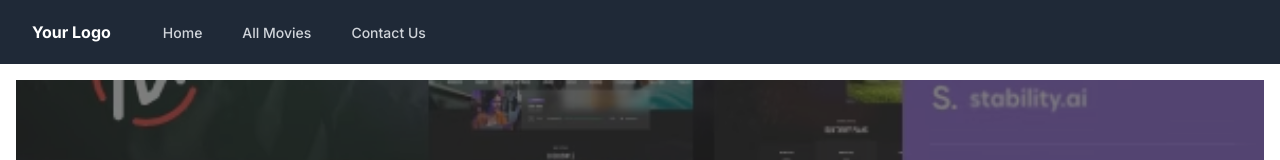
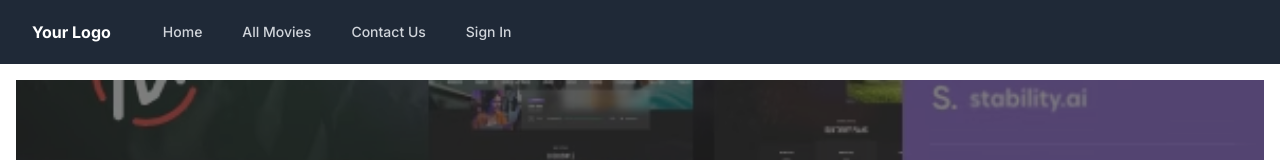
Before and after one commit to AniketBamane/nextjs_movie_info_website, a Next.js app: page / in a window 1280 px wide. Shown: the top 160 px of the page. Built offline with nearby package versions, Linux system fonts and the light colour scheme; no server answers.

Commit message:
done with navigation problem

```diff
--- a/src/components/Navbar.jsx
+++ b/src/components/Navbar.jsx
@@ -22,7 +22,6 @@
                 <a className="text-white font-bold">Your Logo</a>
               </Link>
             </div>
-            <div className="hidden md:block">
             <div className="ml-10 flex items-baseline space-x-4">
               <Link href="/">
                 <a className="text-gray-300 hover:bg-gray-700 hover:text-white px-3 py-2 rounded-md text-sm font-medium">
@@ -39,7 +38,20 @@
                   Contact Us
                 </a>
               </Link>
-              </div>
+              <button
+                onClick={() => {
+                  if (session.status === "unauthenticated") {
+                    signIn("google");
+                    console.log("sign in ");
+                  } else {
+                    console.log("sign out !");
+                    signOut();
+                  }
+                }}
+                className="text-gray-300 hover:bg-gray-700 hover:text-white px-3 py-2 rounded-md text-sm font-medium"
+              >
+                {session.status === "unauthenticated" ? "Sign In" : "Sign Out"}
+              </button>
             </div>
           </div>
           <div className="-mr-2 flex md:hidden">
@@ -72,8 +84,6 @@
               Contact Us
             </a>
           </Link>
-
-          {/* Sign-in or Sign-out button */}
           <button
             onClick={() => {
               if (session.status === "unauthenticated") {
```
Lines whose indentation alone changed are shown as unchanged.
